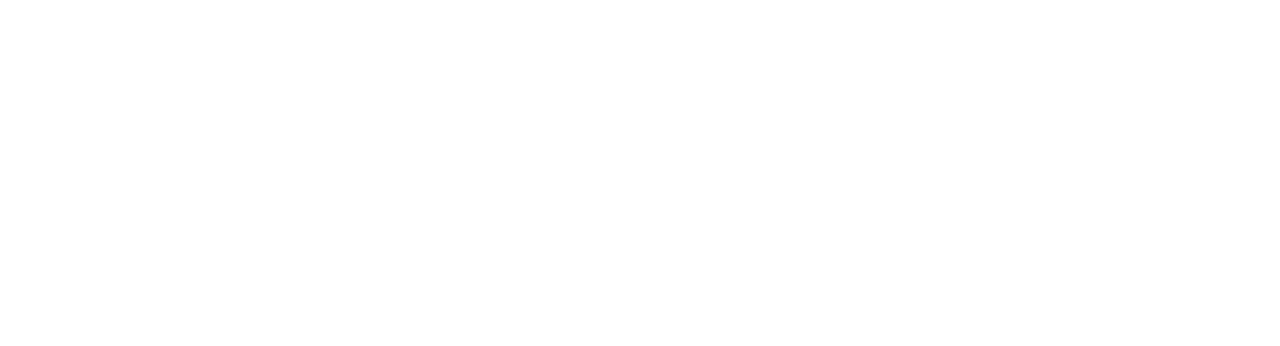
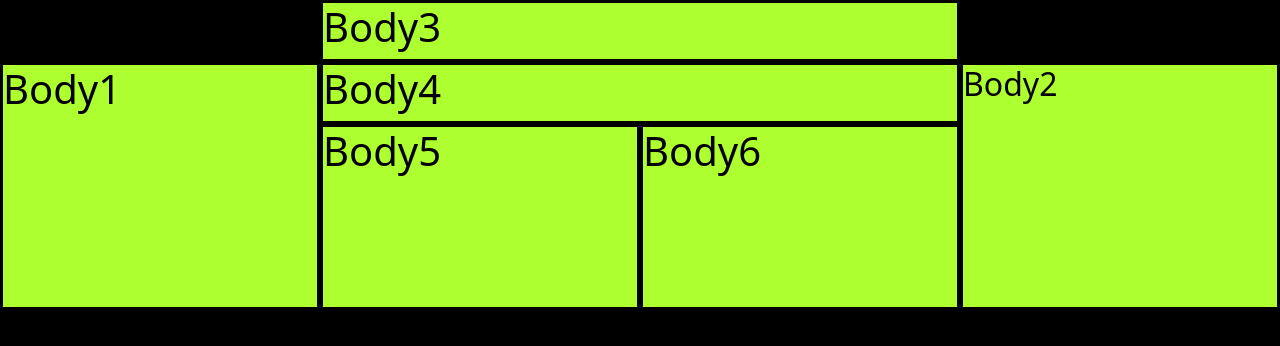
Before and after one commit to JButch-99/currency_project, a website built with webpack: page src/index.html in a window 1280 px wide. Built offline with nearby package versions, Linux system fonts and the light colour scheme; no server answers.

Commit message:
update api.js, index.js, and index.html. This will also update styles.css.

```diff
--- a/src/api.js
+++ b/src/api.js
@@ -2,18 +2,17 @@
   static async getCurrencyInfo() {
     try {
       const response = await fetch(`https://v6.exchangerate-api.com/v6/${process.env.API_Key}/latest/USD`);
-      const jsonResponse = await response.json();
-      if (!response.ok) {
-        const newError = `${jsonResponse.result} /// ${jsonResponse["error-type"]}`
+      const resultJson = await response.json();
+      if (resultJson.result === "error") {
+        console.log(resultJson);
+        const newError = `${resultJson.result} /// ${resultJson["error-type"]}`
         throw new Error(newError);
+      } else if (!response.ok) {
+        throw new Error(`ERROR: ${resultJson.message}`)
       }
-
-      return jsonResponse;
+      return resultJson;
     } catch(error) {
-      return {
-        success: false,
-        error: error.message
-      }
+      return error;
     }
   }
 }
--- a/src/css/styles.css
+++ b/src/css/styles.css
@@ -0,0 +1,56 @@
+.grid-body {
+  display: grid;
+  grid-template-columns: repeat(4, 1fr);
+  grid-template-rows: repeat(5, 1fr);
+}
+
+body {
+  background-color: black;
+}
+
+.body1 {
+  grid-area: 2/1/6/2;
+}
+
+.body2 {
+  grid-area: 2/4/6/5;
+}
+
+.body3 {
+  grid-area: 1/2/2/4;
+}
+
+.body4 {
+  grid-area: 2/2/3/4;
+}
+
+.body5 {
+  grid-area: 3/2/6/3;
+}
+
+.body6 {
+  grid-area: 3/3/6/4;
+}
+
+
+.body1,
+.body2,
+.body3,
+.body4,
+.body5,
+.body6,
+.body7 {
+  border: solid black 3px;
+  background-color: greenyellow;
+  color: black;
+  font-weight: 900;
+}
+
+/*Body*/
+
+.scroll {
+  border: solid black 3px;
+  background-color: white;
+  overflow-x: hidden;
+  overflow-y: scroll;
+}
--- a/src/index.html
+++ b/src/index.html
@@ -5,12 +5,24 @@
   </title>
   <body>
     <div class="grid-body">
-      <div class="body1"></div>
-      <div class="body2"></div>
-      <div class="body3"></div>
-      <div class="body4"></div>
-      <div class="body5"></div>
-      <div class="body6"></div>
+      <div class="body1">
+        <h1>Body1</h1>
+      </div>
+      <div class="body2">
+        <h2>Body2</h2>
+      </div>
+      <div class="body3">
+        <h1>Body3</h1>
+      </div>
+      <div class="body4">
+        <h1>Body4</h1>
+      </div>
+      <div class="body5">
+        <h1>Body5</h1>
+      </div>
+      <div class="body6">
+        <h1>Body6</h1>
+      </div>
     </div>
   </body>
 </html>
--- a/src/index.js
+++ b/src/index.js
@@ -1,3 +1,21 @@
 import 'bootstrap';
 import 'bootstrap/dist/css/bootstrap.min.css';
 import './css/styles.css';
+import CurrencyAPI from './api';
+import { convertValues } from './calculation';
+
+document.addEventListener("DOMContentLoaded", async function() {
+  const request = await CurrencyAPI.getCurrencyInfo();
+  if (request.result === `success`) {
+    createList(request);
+  }
+});
+
+function createList(source) {
+  const list = source["conversion_rates"];
+  const newList = Object.entries(list);
+
+  newList.forEach((key, value) => {
+
+  });
+}
```
